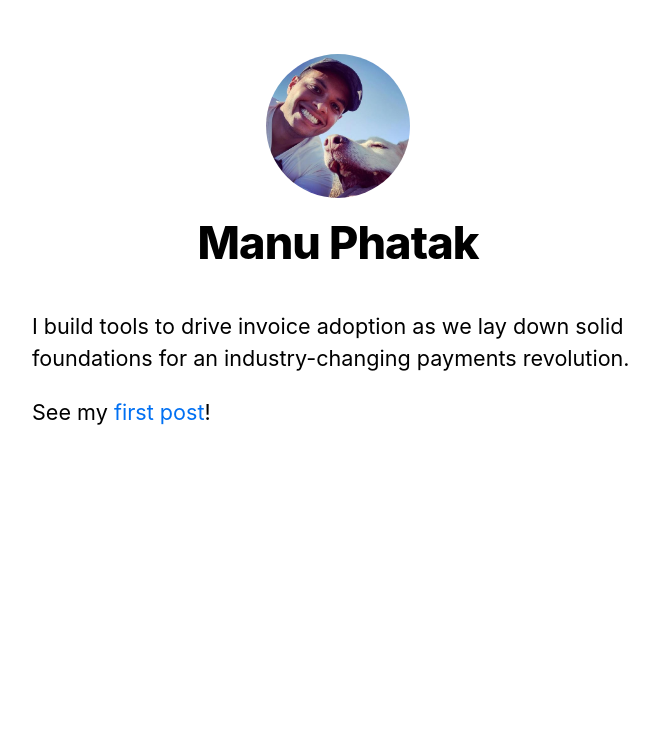
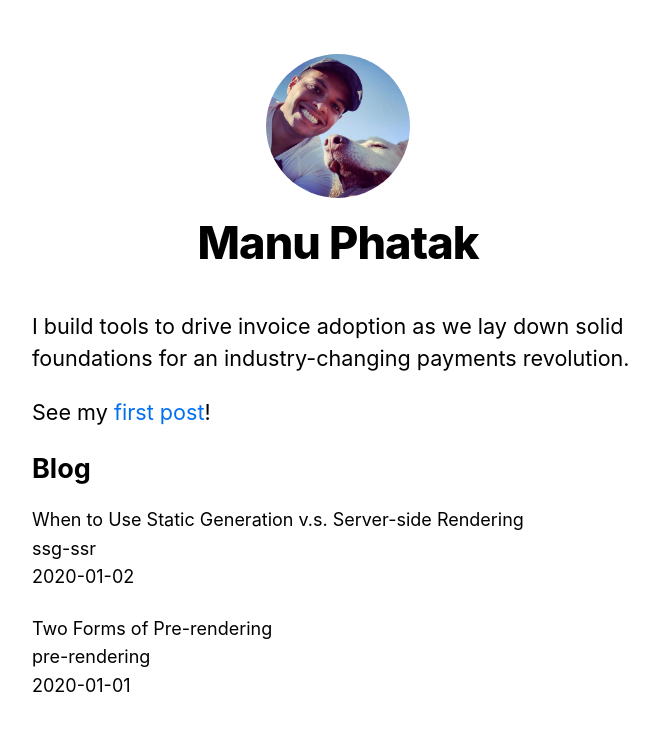
Before and after one commit to bionikspoon/nextjs-blog, a Next.js app: page / in a window 1280 px wide. Shown: the top 730 px of the page, without its empty margins (302-961 px from the left). Built offline with nearby package versions, Linux system fonts and the light colour scheme.

Commit message:
use static rendering

```diff
--- /dev/null
+++ b/lib/posts.ts
@@ -0,0 +1,36 @@
+import fs from 'fs'
+import matter from 'gray-matter'
+import path from 'path'
+
+const postsDirectory = path.join(process.cwd(), 'posts')
+
+export interface PostData {
+  id: string
+  title: string
+  date: string
+}
+
+export async function getSortedPostsData(): Promise<PostData[]> {
+  const fileNames = await fs.promises.readdir(postsDirectory)
+
+  const allPostsData = await Promise.all(
+    fileNames.map(async (fileName) => {
+      const id = fileName.replace(/\.md$/, '')
+
+      const fullPath = path.join(postsDirectory, fileName)
+      const fileContents = await fs.promises.readFile(fullPath, 'utf-8')
+
+      const matterResult = matter(fileContents)
+      // TODO toPostData
+      return { id, ...matterResult.data } as PostData
+    })
+  )
+
+  return allPostsData.sort((a, b) => {
+    if (a.date < b.date) {
+      return 1
+    } else {
+      return -1
+    }
+  })
+}
--- a/package.json
+++ b/package.json
@@ -9,6 +9,7 @@
   },
   "dependencies": {
     "classnames": "2.2.6",
+    "gray-matter": "4.0.2",
     "next": "10.0.0",
     "react": "17.0.1",
     "react-dom": "17.0.1"
--- a/pages/index.tsx
+++ b/pages/index.tsx
@@ -1,9 +1,17 @@
+import { GetStaticProps, InferGetStaticPropsType } from 'next'
 import Head from 'next/head'
 import Link from 'next/link'
 import { Layout, SITE_TITLE } from '../components/Layout'
+import { getSortedPostsData, PostData } from '../lib/posts'
 import utilStyles from '../styles/utils.module.scss'
 
-export default function Home(): JSX.Element {
+interface HomeStaticProps {
+  allPostsData: PostData[]
+}
+
+interface HomeProps extends InferGetStaticPropsType<typeof getStaticProps> {}
+
+export default function Home(props: HomeProps): JSX.Element {
   return (
     <Layout home>
       <Head>
@@ -19,6 +27,27 @@
           See my <Link href="/posts/first-post">first post</Link>!
         </p>
       </section>
+
+      <h2 className={utilStyles.headingLg}>Blog</h2>
+      <ul className={utilStyles.list}>
+        {props.allPostsData.map((post) => (
+          <li className={utilStyles.listItem} key={post.id}>
+            {post.title}
+            <br />
+            {post.id}
+            <br />
+            {post.date}
+          </li>
+        ))}
+      </ul>
     </Layout>
   )
 }
+
+export const getStaticProps: GetStaticProps<HomeStaticProps> = async () => {
+  return {
+    props: {
+      allPostsData: await getSortedPostsData(),
+    },
+  }
+}
--- /dev/null
+++ b/posts/pre-rendering.md
@@ -0,0 +1,13 @@
+---
+title: 'Two Forms of Pre-rendering'
+date: '2020-01-01'
+---
+
+Next.js has two forms of pre-rendering: **Static Generation** and **Server-side Rendering**. The difference is in **when** it generates the HTML for a page.
+
+- **Static Generation** is the pre-rendering method that generates the HTML at **build time**. The pre-rendered HTML is then _reused_ on each request.
+- **Server-side Rendering** is the pre-rendering method that generates the HTML on **each request**.
+
+Importantly, Next.js lets you **choose** which pre-rendering form to use for
+each page. You can create a "hybrid" Next.js app by using Static Generation for
+most pages and using Server-side Rendering for others.
--- /dev/null
+++ b/posts/ssg-ssr.md
@@ -0,0 +1,21 @@
+---
+title: 'When to Use Static Generation v.s. Server-side Rendering'
+date: '2020-01-02'
+---
+
+We recommend using **Static Generation** (with and without data) whenever possible because your page can be built once and served by CDN, which makes it much faster than having a server render the page on every request.
+
+You can use Static Generation for many types of pages, including:
+
+- Marketing pages
+- Blog posts
+- E-commerce product listings
+- Help and documentation
+
+You should ask yourself: "Can I pre-render this page **ahead** of a user's request?" If the answer is yes, then you should choose Static Generation.
+
+On the other hand, Static Generation is **not** a good idea if you cannot pre-render a page ahead of a user's request. Maybe your page shows frequently updated data, and the page content changes on every request.
+
+In that case, you can use **Server-Side Rendering**. It will be slower, but the
+pre-rendered page will always be up-to-date. Or you can skip pre-rendering and
+use client-side JavaScript to populate data.
```
Also changed, not shown: 1 other file (tests, documents, lock files or other folders).
